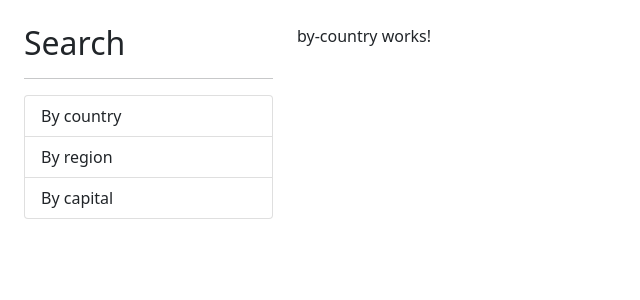
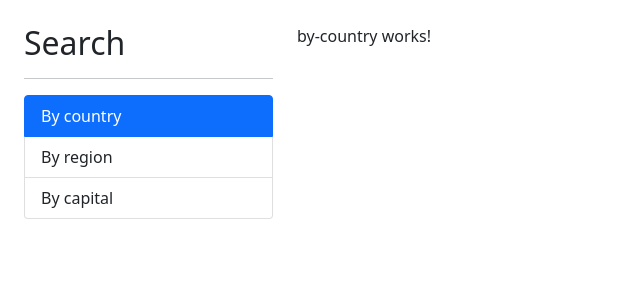
Before and after one commit to sorayaleon/ngCountriesApp, an Angular app: page / in a window 1280 px wide. Shown: the top 300 px of the page, without its empty margins (0-640 px from the left). Built offline with nearby package versions, Linux system fonts and the light colour scheme.

Commit message:
RouterLink

```diff
--- a/src/app/app.component.html
+++ b/src/app/app.component.html
@@ -3,9 +3,9 @@
     <h2>Search</h2>
     <hr>
     <ul class="list-group">
-      <li class="list-group-item">By country</li>
-      <li class="list-group-item">By region</li>
-      <li class="list-group-item">By capital</li>
+      <li routerLink="" routerLinkActive="active" [routerLinkActiveOptions]="{exact: true}" class="list-group-item">By country</li>
+      <li routerLink="region" routerLinkActive="active" class="list-group-item">By region</li>
+      <li routerLink="capital" routerLinkActive="active" class="list-group-item">By capital</li>
     </ul>
   </div>
   <div class="col">
```
